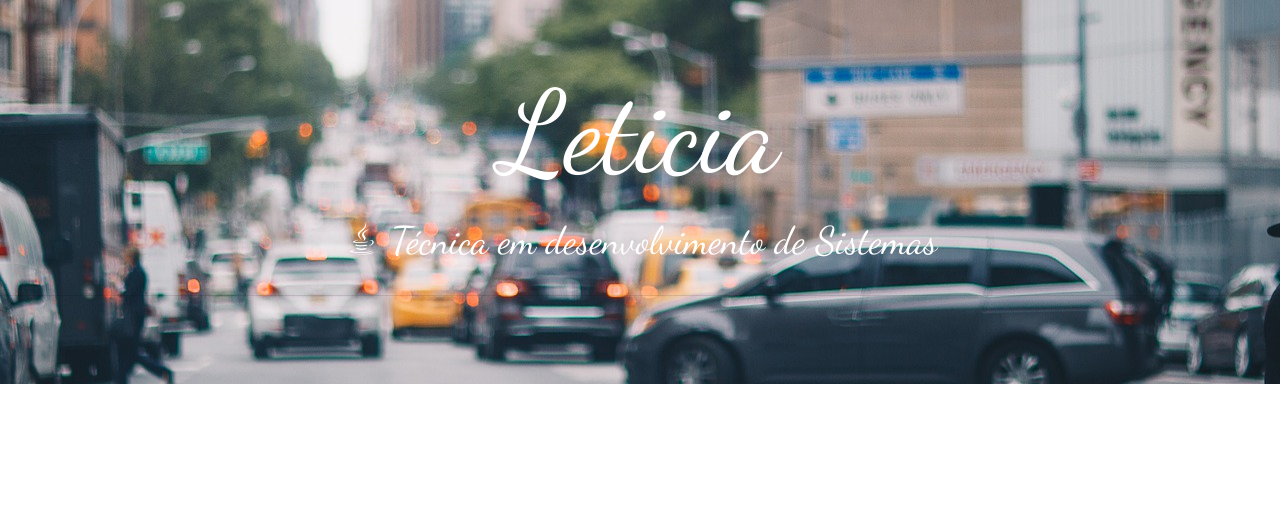
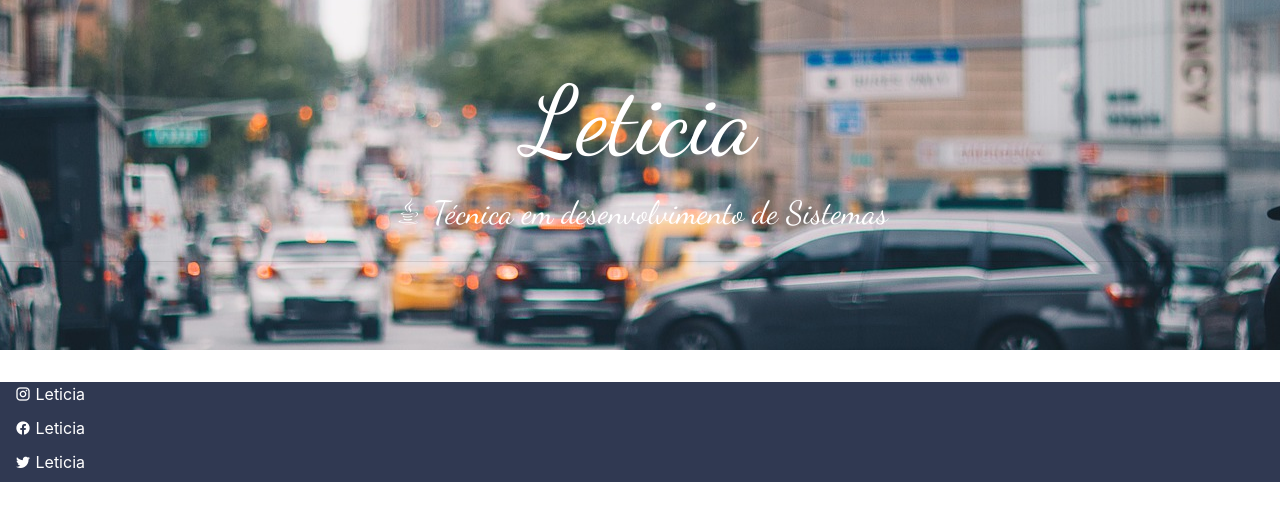
Before and after one commit to leticianb/cake, a plain HTML site: page index.html in a window 1280 px wide. Drawn offline with Linux system fonts and the light colour scheme; files that its build step writes are made by us from their sources.

Commit message:
commit  rodape

```diff
--- a/estilo.css
+++ b/estilo.css
@@ -3,7 +3,7 @@
     padding: 0px;
 }
 
-body {
+.t4 {
     font-family: 'Dancing Script', cursive;
     font-size: 1.2em;
 }
@@ -24,8 +24,23 @@ body {
 
 .back {
     background: url('img/ponte.jpg') center center no-repeat;
+}
 
+#fot {
+    background-color: #222f3e;
+    height: 200px;
+}
 
+.t3 {
+    color: white;
+    font-size: 1em;
 }
-#fot{background-color: #222f3e;
-height: 200px;}
+
+.fundo {
+    background-color: #303952;
+    height: 100px;
+}
+
+.margem {
+    margin-bottom: 10px;
+}
--- a/index.html
+++ b/index.html
@@ -15,23 +15,34 @@
 
 <body>
     <div class="jumbotron jumbotron-fluid back ">
-        <h1 class="display-4 center " id="t1">Leticia</h1>
-        <p class="lead center" id="t2">
-            <i class="mdi mdi-language-java"></i>
-            Técnica em desenvolvimento de Sistemas</p>
+        <h1 class="display-4 center t4 " id="t1">Leticia</h1>
+        <p class="lead center t4" id="t2">
+            <i class="mdi mdi-language-java"></i> Técnica em desenvolvimento de Sistemas</p>
         <hr class="my-4">
 
     </div>
-    <div class="container-fluid">
+    <div class="container-fluid fundo">
         <div class="row">
             <div class="col-4">
+                <p class="t3 margem">
+                    <i class="mdi mdi-instagram"></i> Leticia
+                </p>
+
+                <p class="t3 margem">
+                    <i class="mdi mdi-facebook"></i> Leticia
+                </p>
+
+                <p class="t3 margem">
+                    <i class="mdi mdi-twitter"></i> Leticia
+                </p>
 
             </div>
             <div class="col-4">
+                <p></p>
 
             </div>
             <div class="col-4">
-
+                <p></p>
             </div>
         </div>
 
```
